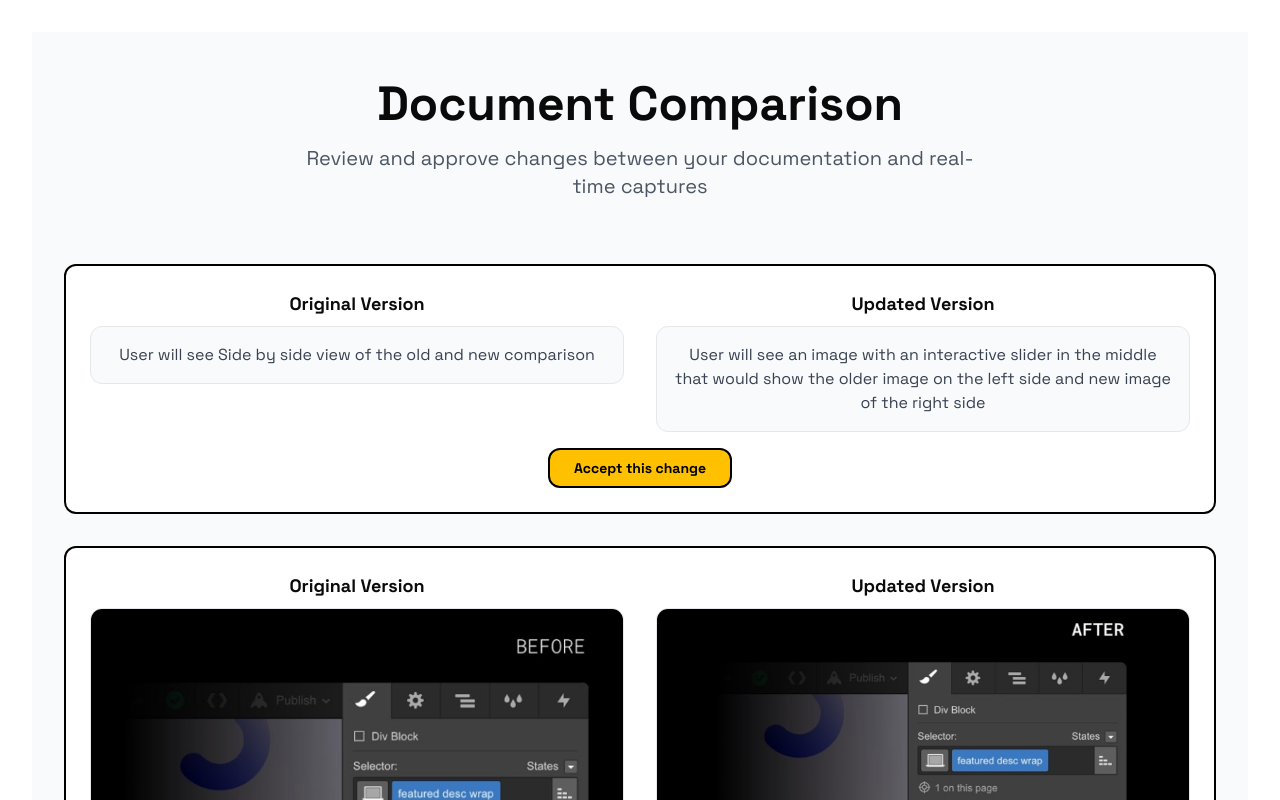
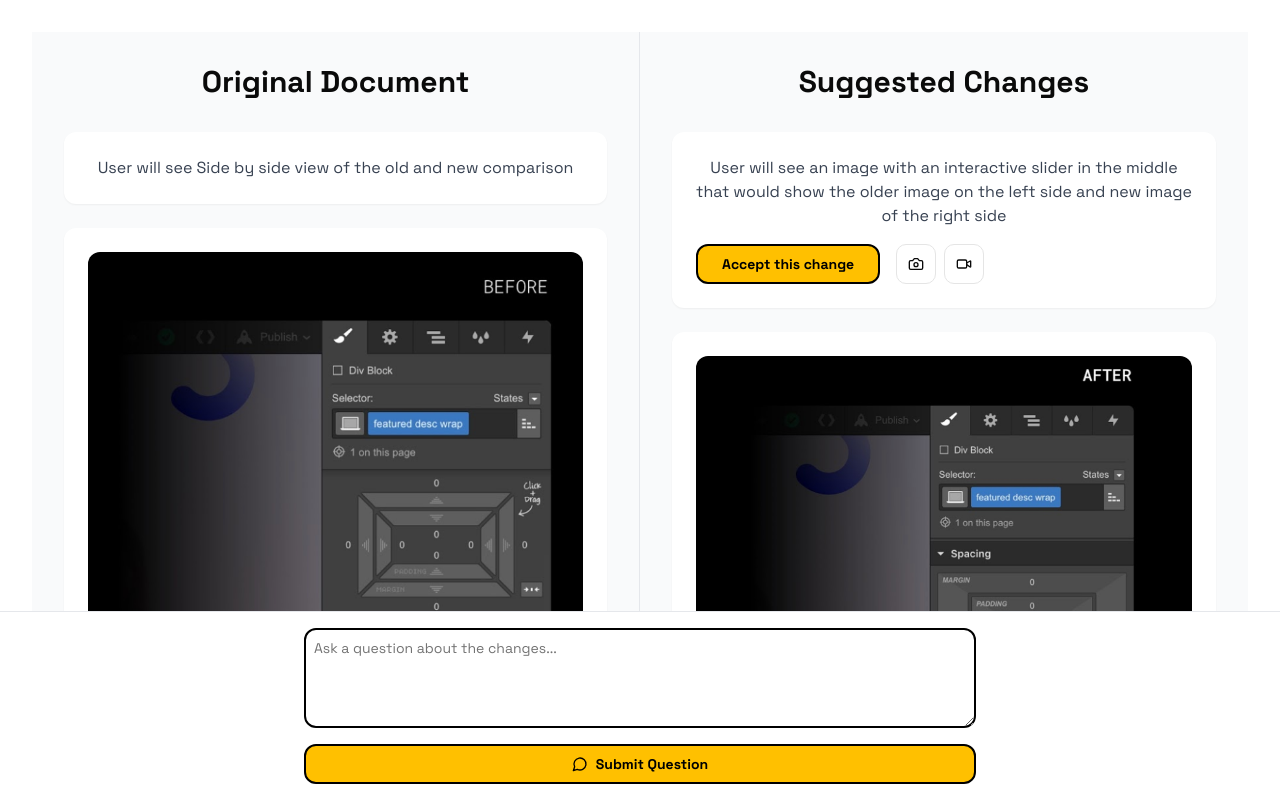
Before and after one commit to glassofizzy/appflow-snapshotter, a React (Vite) app: page /compare in a window 1280 px wide. Shown: the top 800 px of the page. Built offline with nearby package versions, Linux system fonts and the light colour scheme.

Commit message:
Update Compare page layout
Redesign the /compare page to feature a split view. The left side displays the original document, while the right side showcases suggested changes. Implement popover links for displaying screenshot and recording evidence of the changes.
[skip gpt_engineer]

```diff
--- a/src/pages/Compare.tsx
+++ b/src/pages/Compare.tsx
@@ -2,7 +2,8 @@ import React, { useState } from 'react';
 import { useToast } from "@/hooks/use-toast";
 import { Button } from "@/components/ui/button";
 import { Textarea } from "@/components/ui/textarea";
-import { MessageCircle } from "lucide-react";
+import { MessageCircle, Camera, Video } from "lucide-react";
+import { Popover, PopoverContent, PopoverTrigger } from "@/components/ui/popover";
 
 interface Difference {
   id: string;
@@ -10,6 +11,10 @@ interface Difference {
   oldContent: string;
   newContent: string;
   accepted: boolean;
+  evidence?: {
+    screenshot?: string;
+    recording?: string;
+  };
 }
 
 const Compare = () => {
@@ -21,7 +26,11 @@ const Compare = () => {
       type: 'text',
       oldContent: 'User will see Side by side view of the old and new comparison',
       newContent: 'User will see an image with an interactive slider in the middle that would show the older image on the left side and new image of the right side',
-      accepted: false
+      accepted: false,
+      evidence: {
+        screenshot: '/lovable-uploads/089d8b09-41de-4fd8-bc0a-0e22eae51160.png',
+        recording: '/lovable-uploads/11d1b54d-c55f-4925-a60d-2882a54dc43e.png'
+      }
     },
     {
       id: '2',
@@ -63,48 +72,45 @@ const Compare = () => {
   };
 
   return (
-    <div className="min-h-screen bg-gray-50 py-12 px-4">
-      <div className="max-w-6xl mx-auto space-y-16">
-        <div className="text-center space-y-4">
-          <h1 className="text-5xl font-bold">Document Comparison</h1>
-          <p className="text-xl text-gray-600 max-w-2xl mx-auto">
-            Review and approve changes between your documentation and real-time captures
-          </p>
-        </div>
-
-        <div className="space-y-8">
+    <div className="min-h-screen bg-gray-50">
+      <div className="grid grid-cols-2 min-h-screen">
+        {/* Original Document Side */}
+        <div className="border-r border-gray-200 p-8 space-y-8">
+          <h2 className="text-3xl font-bold text-center">Original Document</h2>
+          <div className="space-y-6">
             {differences.map((diff) => (
-            <div key={diff.id} className="bg-white rounded-lg border-2 border-black p-6 space-y-4">
-              <div className="grid grid-cols-2 gap-8">
-                <div className="space-y-2">
-                  <h3 className="font-bold text-lg">Original Version</h3>
+              <div key={`original-${diff.id}`} className="bg-white rounded-lg p-6 shadow-sm">
                 {diff.type === 'text' ? (
-                    <div className="p-4 bg-gray-50 rounded-lg border border-gray-200">
                   <p className="text-gray-700">{diff.oldContent}</p>
-                    </div>
                 ) : (
                   <img
                     src={diff.oldContent}
                     alt="Original version"
-                      className="w-full h-auto object-contain rounded-lg border border-gray-200"
+                    className="w-full h-auto object-contain rounded-lg"
                   />
                 )}
               </div>
-                <div className="space-y-2">
-                  <h3 className="font-bold text-lg">Updated Version</h3>
+            ))}
+          </div>
+        </div>
+
+        {/* Suggested Changes Side */}
+        <div className="p-8 space-y-8">
+          <h2 className="text-3xl font-bold text-center">Suggested Changes</h2>
+          <div className="space-y-6">
+            {differences.map((diff) => (
+              <div key={`suggested-${diff.id}`} className="bg-white rounded-lg p-6 shadow-sm space-y-4">
                 {diff.type === 'text' ? (
-                    <div className="p-4 bg-gray-50 rounded-lg border border-gray-200">
                   <p className="text-gray-700">{diff.newContent}</p>
-                    </div>
                 ) : (
                   <img
                     src={diff.newContent}
                     alt="Updated version"
-                      className="w-full h-auto object-contain rounded-lg border border-gray-200"
+                    className="w-full h-auto object-contain rounded-lg"
                   />
                 )}
-                </div>
-              </div>
+
+                <div className="flex items-center gap-4">
                   {!diff.accepted && (
                     <Button
                       onClick={() => handleAcceptChange(diff.id)}
@@ -113,11 +119,50 @@ const Compare = () => {
                       Accept this change
                     </Button>
                   )}
+
+                  {diff.evidence && (
+                    <div className="flex gap-2">
+                      {diff.evidence.screenshot && (
+                        <Popover>
+                          <PopoverTrigger asChild>
+                            <Button variant="outline" size="icon">
+                              <Camera className="h-4 w-4" />
+                            </Button>
+                          </PopoverTrigger>
+                          <PopoverContent className="w-80">
+                            <img
+                              src={diff.evidence.screenshot}
+                              alt="Screenshot evidence"
+                              className="w-full h-auto rounded-lg"
+                            />
+                          </PopoverContent>
+                        </Popover>
+                      )}
+
+                      {diff.evidence.recording && (
+                        <Popover>
+                          <PopoverTrigger asChild>
+                            <Button variant="outline" size="icon">
+                              <Video className="h-4 w-4" />
+                            </Button>
+                          </PopoverTrigger>
+                          <PopoverContent className="w-80">
+                            <img
+                              src={diff.evidence.recording}
+                              alt="Recording evidence"
+                              className="w-full h-auto rounded-lg"
+                            />
+                          </PopoverContent>
+                        </Popover>
+                      )}
+                    </div>
+                  )}
+                </div>
               </div>
             ))}
           </div>
 
-        <div className="flex justify-center">
+          <div className="flex justify-center pt-8">
             <Button
               onClick={handleAcceptAll}
               className="retro-button"
@@ -125,10 +170,11 @@ const Compare = () => {
               Accept all changes
             </Button>
           </div>
+        </div>
+      </div>
 
+      <div className="fixed bottom-0 left-0 right-0 bg-white border-t border-gray-200 p-4">
         <div className="max-w-2xl mx-auto space-y-4">
-          <h2 className="text-2xl font-bold text-center">Ask Questions</h2>
-          <div className="space-y-4">
           <Textarea
             value={question}
             onChange={(e) => setQuestion(e.target.value)}
@@ -145,7 +191,6 @@ const Compare = () => {
         </div>
       </div>
     </div>
-    </div>
   );
 };
 
```
Lines whose indentation alone changed are shown as unchanged.
